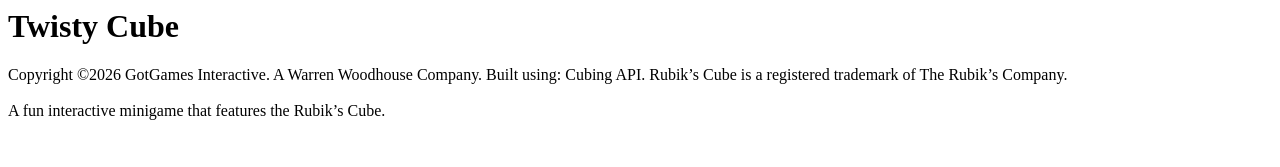
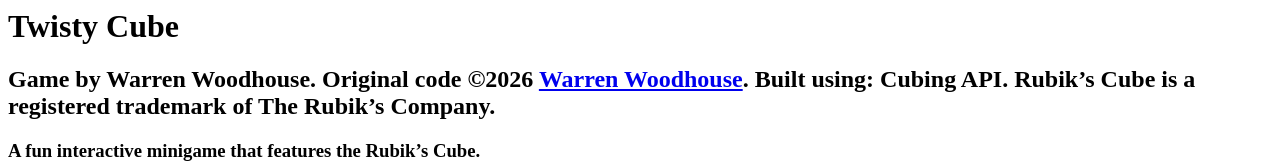
Before and after one commit to warrenwoodhouse/games, a plain HTML site: page twistycube/index.html in a window 1280 px wide. Drawn offline with Linux system fonts and the light colour scheme.

Commit message:
Refactor HTML structure and enhance game description
Updated the HTML structure and added additional headings for better clarity and information about the game.

```diff
--- a/twistycube/index.html
+++ b/twistycube/index.html
@@ -1,7 +1,4 @@
-<h1>Twisty Cube</h1><div>Copyright &copy;2026 GotGames Interactive. A Warren Woodhouse Company. Built using: Cubing API. Rubik’s Cube is a registered trademark of The Rubik’s Company.</div><div><br /></div><div>A fun interactive minigame that features the Rubik’s Cube.
-
-<!DOCTYPE html>
-<html lang="en">
+<html>
 <head>
   <meta charset="UTF-8">
   <title>Twisty Cube - GotGames Interactive - Warren Woodhouse</title>
@@ -19,6 +16,9 @@
   </style>
 </head>
 <body>
+    <h1>Twisty Cube</h1>
+    <h2>Game by Warren Woodhouse. Original code &copy;2026 <a href="https://warrenwoodhouse.blogspot.com/">Warren Woodhouse</a>. Built using: Cubing API. Rubik’s Cube is a registered trademark of The Rubik’s Company.</h2>
+    <h3>A fun interactive minigame that features the Rubik’s Cube.</h3>
 
   <div class="cube-container">
     <!-- 3. Add the cube to your page -->
```
